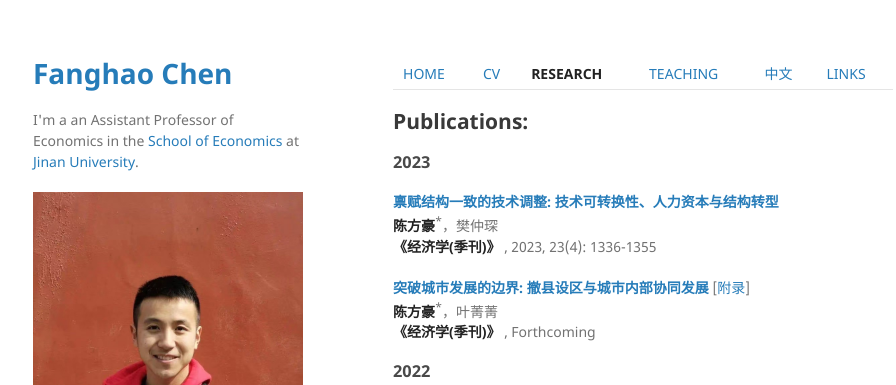
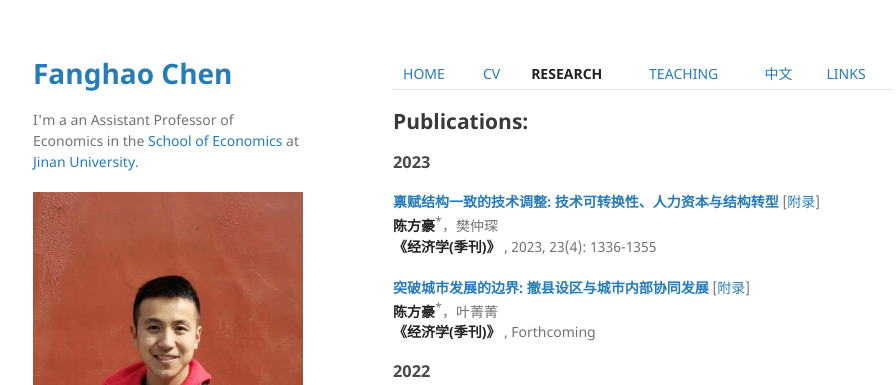
Before and after one commit to FanghaoChen/homepage, a Jekyll site: the page built from research.md, in a window 1280 px wide and 900 px high. Shown: the top 385 px of the window, without its empty margins (177-1073 px from the left). Built offline with Jekyll 4.4.1, drawn with Linux system fonts in a browser that asks for light colours.

Commit message:
Update research.md

```diff
--- a/research.md
+++ b/research.md
@@ -8,7 +8,7 @@ layout: default
 
 ### 2023 ###
 
-**[禀赋结构一致的技术调整: 技术可转换性、人力资本与结构转型](https://kns.cnki.net/kcms2/article/abstract?v=3uoqIhG8C44YLTlOAiTRKu87-SJxoEJu6LL9TJzd50n7EU_Z-wbXjTajTLE0Q212OC_2e9Ey6tEM2Bigkp2lsphd1d031YnA&uniplatform=NZKPT)** <br/>
+**[禀赋结构一致的技术调整: 技术可转换性、人力资本与结构转型](https://kns.cnki.net/kcms2/article/abstract?v=3uoqIhG8C44YLTlOAiTRKu87-SJxoEJu6LL9TJzd50n7EU_Z-wbXjTajTLE0Q212OC_2e9Ey6tEM2Bigkp2lsphd1d031YnA&uniplatform=NZKPT)** [[附录](./assets/techchange_appendix.pdf)] <br/>
 **陈方豪**<sup>*</sup>，樊仲琛 <br/>
 **《经济学(季刊)》** , 2023, 23(4): 1336-1355
 
```
